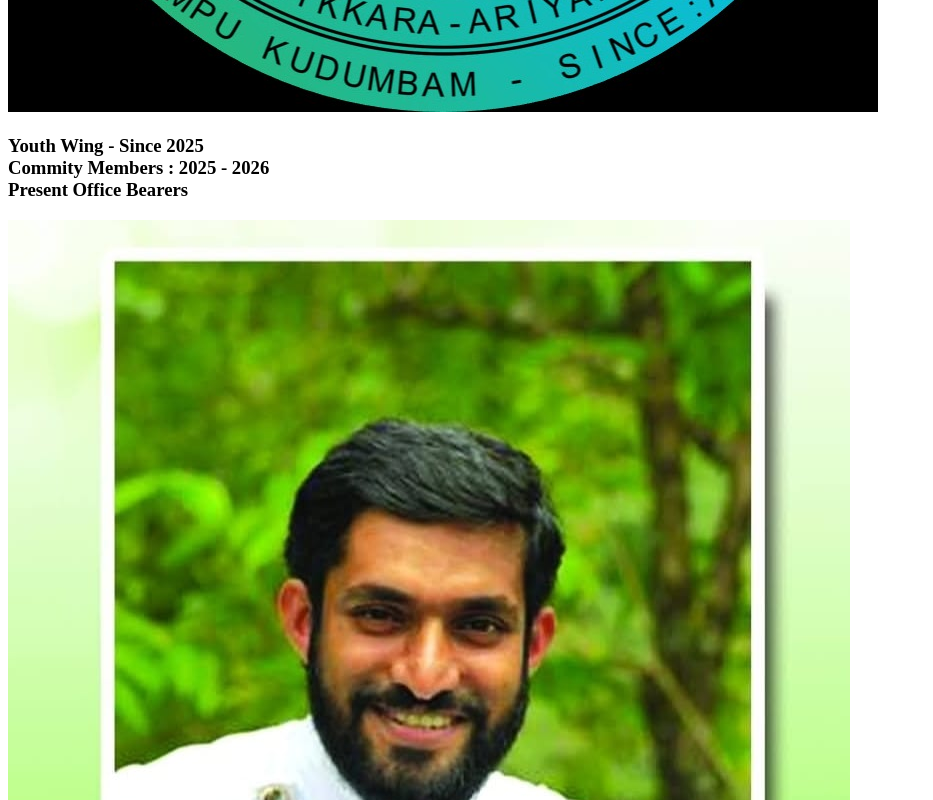
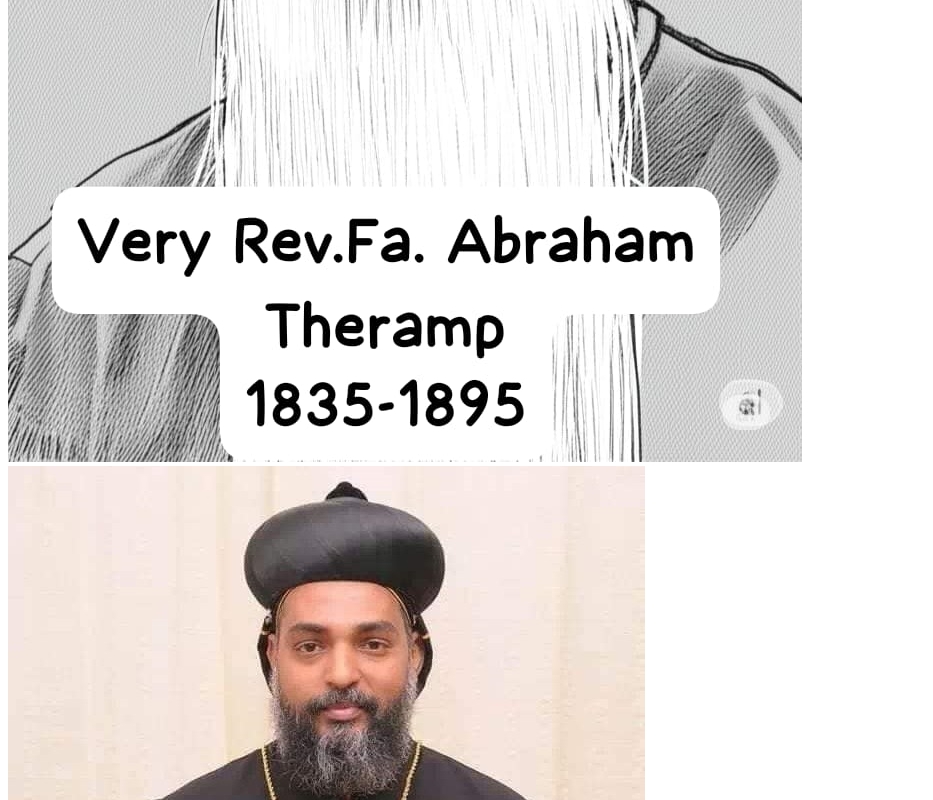
Before and after one commit to Naveen343/family-tree-website, a React (Create React App) app in the folder family-tree/: page / in a window 1280 px wide. Shown: the part 10960-11760 px from the top of the page, without its empty margins (0-933 px from the left). Built offline with nearby package versions, Linux system fonts and the light colour scheme.

Commit message:
slider implemented for familyTeamOfficial

```diff
--- a/family-tree/src/components/FamilyTeamOfficial.js
+++ b/family-tree/src/components/FamilyTeamOfficial.js
@@ -7,32 +7,39 @@ import spiritualFather1 from "../assets/spone.jpeg";
 import spiritualFather2 from "../assets/sptwo.jpeg";
 import spiritualFather3 from "../assets/spthree.jpeg";
 import spiritualFather4 from "../assets/spfour.jpeg";
+import ImageSlider from "./ImageSlider";
+
 
 const FamilyTreeOfficial = () => {
+  const spiritualFathers = [
+    { src: spiritualFather1, alt: "Spiritual Father 1" },
+    { src: spiritualFather2, alt: "Spiritual Father 2" },
+    { src: spiritualFather3, alt: "Spiritual Father 3" },
+    { src: spiritualFather4, alt: "Spiritual Father 4" },
+    { src: spiritualFather4, alt: "Spiritual Father 4" },
+
+  ];
+
+  const guardians = [
+    { src: guardian1, alt: "Guardian 1" },
+    { src: guardian2, alt: "Guardian 2" },
+    { src: guardian3, alt: "Guardian 3" },
+    { src: guardian4, alt: "Guardian 4" },
+  ];
+
   return (
     <div className="w-full px-4 py-8">
-        {/* first row */}
+      {/* First Row */}
       <div className="flex flex-col lg:flex-row items-center justify-center gap-8">
-          {/* Left Section - Our Spiritual Fathers */}
+        {/* Left Section */}
         <div className="w-full lg:basis-5/12 text-center">
           <h3 className="text-lg font-bold mb-4">
             Our Spiritual Fathers <br /> ആത്മീയ പിതാക്കന്മാർ
           </h3>
-            <div className="flex justify-center flex-wrap gap-3">
-              <img
-                src={spiritualFather1}
-                alt="Spiritual Father 1"
-                className="w-60 h-68 object-cover rounded"
-              />
-              <img
-                src={spiritualFather2}
-                alt="Spiritual Father 2"
-                className="w-60 h-68 object-cover rounded"
-              />
-            </div>
+          <ImageSlider images={spiritualFathers} />
         </div>
 
-          {/* Center Section - Logo */}
+        {/* Center Section */}
         <div className="w-full lg:basis-2/12 flex justify-center my-6 lg:my-0 pt-10 flex-col">
           <img
             src={logoImage}
@@ -42,52 +49,28 @@ const FamilyTreeOfficial = () => {
           <h5 className="text-lg font-bold italic mt-3 text-center mr-3">Family Logo</h5>
         </div>
 
-          {/* Right Section - Our Guardians */}
+        {/* Right Section */}
         <div className="w-full lg:basis-5/12 text-center">
           <h3 className="text-lg font-bold mb-4">
             Our Guardians <br /> രക്ഷാധികാരികൾ
           </h3>
-            <div className="flex justify-center flex-wrap gap-3">
-              <img
-                src={guardian1}
-                alt="Guardian 1"
-                className="w-60 h-68 object-cover rounded"
-              />
-              <img
-                src={guardian2}
-                alt="Guardian 2"
-                className="w-60 h-68 object-cover rounded"
-              />
+          <ImageSlider images={guardians} />
         </div>
       </div>
 
+      {/* Second Row */}
+      <div className="flex flex-col lg:flex-row items-center justify-center gap-8 pt-20">
+        {/* Left Section */}
+        <div className="w-full lg:basis-5/12 text-center">
+          <h3 className="text-lg font-bold mb-4">
+            Youth Wing - Since 2025 <br />
+            Committee Members : 2025 - 2026 <br />
+            Present Office Bearers
+          </h3>
+          <ImageSlider images={spiritualFathers} />
         </div>
 
-        {/* second row */}
-        <div className="flex flex-col lg:flex-row items-center justify-center gap-8 pt-20">
-
-          {/* Left Section - Our Spiritual Fathers */}
-          <div className="w-full lg:basis-5/12 text-center">
-            <h3 className="text-lg font-bold mb-4">
-              Youth Wing - Since 2025<br />
-              Commity Members : 2025 - 2026 <br />
-              Present Office Bearers
-            </h3>
-            <div className="flex justify-center flex-wrap gap-3">
-              <img
-                src={spiritualFather1}
-                alt="Spiritual Father 1"
-                className="w-60 h-68 object-cover rounded"
-              />
-              <img
-                src={spiritualFather2}
-                alt="Spiritual Father 2"
-                className="w-60 h-68 object-cover rounded"
-              />
-            </div>
-          </div>
-
-          {/* Center Section - Logo */}
+        {/* Center Section */}
         <div className="w-full lg:basis-2/12 flex justify-center my-6 lg:my-0 pt-10 flex-col">
           <img
             src={logoImage}
@@ -97,30 +80,17 @@ const FamilyTreeOfficial = () => {
           <h5 className="text-lg font-bold italic mt-3 text-center mr-3">Family Logo</h5>
         </div>
 
-          {/* Right Section - Our Guardians */}
+        {/* Right Section */}
         <div className="w-full lg:basis-5/12 text-center">
           <h3 className="text-lg font-bold mb-4">
             Therampu Kudumpa Yogam <br />
-              Commity Members : 2025 - 2026 <br />
+            Committee Members : 2025 - 2026 <br />
             Present Office Bearers
           </h3>
-            <div className="flex justify-center flex-wrap gap-3">
-              <img
-                src={guardian1}
-                alt="Guardian 1"
-                className="w-60 h-68 object-cover rounded"
-              />
-              <img
-                src={guardian2}
-                alt="Guardian 2"
-                className="w-60 h-68 object-cover rounded"
-              />
+          <ImageSlider images={guardians} />
         </div>
       </div>
-
     </div>
-      </div>
-    //   second row
   );
 };
 
--- /dev/null
+++ b/family-tree/src/components/ImageSlider.js
@@ -0,0 +1,51 @@
+import { useEffect, useState } from "react";
+
+const ImageSlider = ({ images }) => {
+  const [startIndex, setStartIndex] = useState(0);
+  const [fade, setFade] = useState(true);
+
+  useEffect(() => {
+    const interval = setInterval(() => {
+      setFade(false); // Start fade-out
+
+      setTimeout(() => {
+        // Move to next pair or remaining one
+        const nextIndex = startIndex + 2 < images.length ? startIndex + 2 : 0;
+        setStartIndex(nextIndex);
+        setFade(true); // Fade-in new images
+      }, 200);
+    }, 4000);
+
+    return () => clearInterval(interval);
+  }, [startIndex, images.length]);
+
+  const getCurrentSlide = () => {
+    // Handle last slide when odd number
+    if (startIndex + 1 === images.length) {
+      return [images[startIndex]];
+    }
+
+    return images.slice(startIndex, startIndex + 2);
+  };
+
+  const displayed = getCurrentSlide();
+
+  return (
+    <div
+      className={`flex justify-center flex-wrap gap-3 transition-opacity duration-500 ${
+        fade ? "opacity-100" : "opacity-0"
+      }`}
+    >
+      {displayed.map((img, index) => (
+        <img
+          key={index}
+          src={img.src}
+          alt={img.alt}
+          className="w-60 h-68 object-cover rounded"
+        />
+      ))}
+    </div>
+  );
+};
+
+export default ImageSlider;
```
Lines whose indentation alone changed are shown as unchanged.
